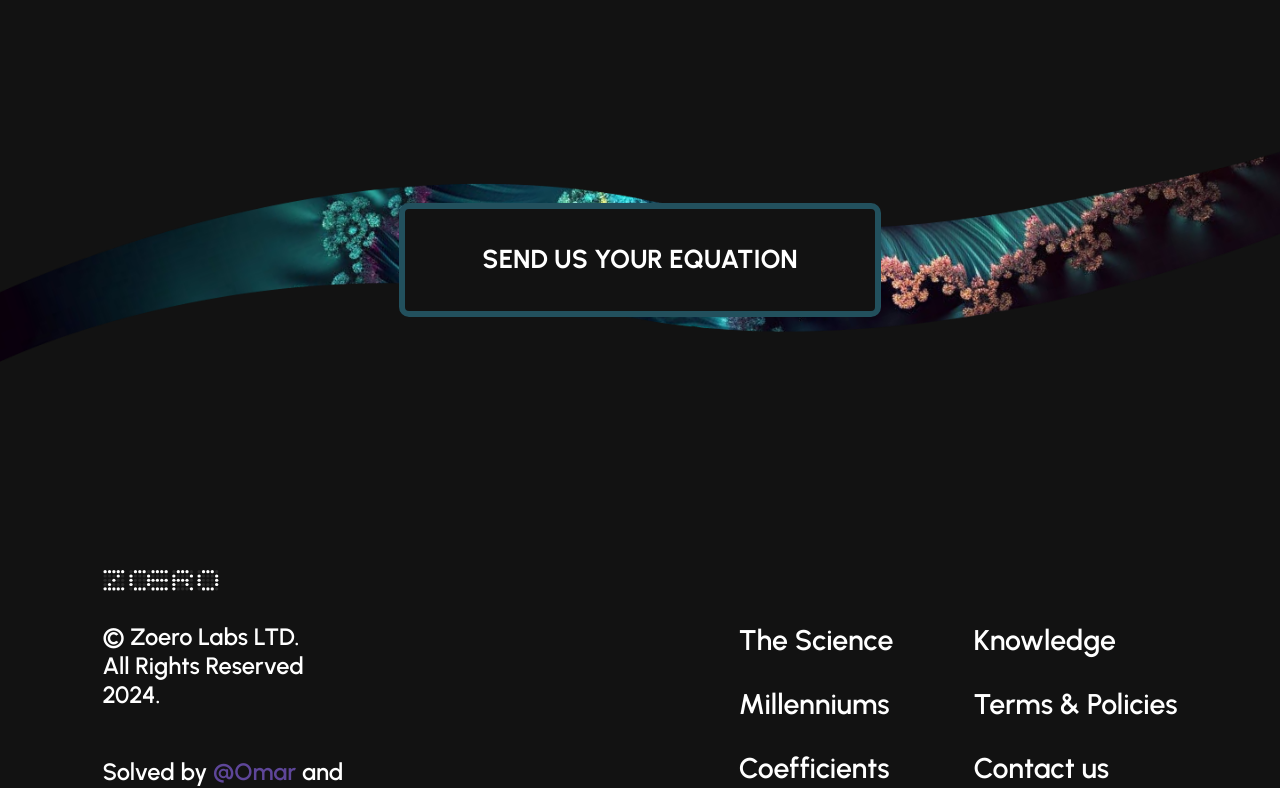
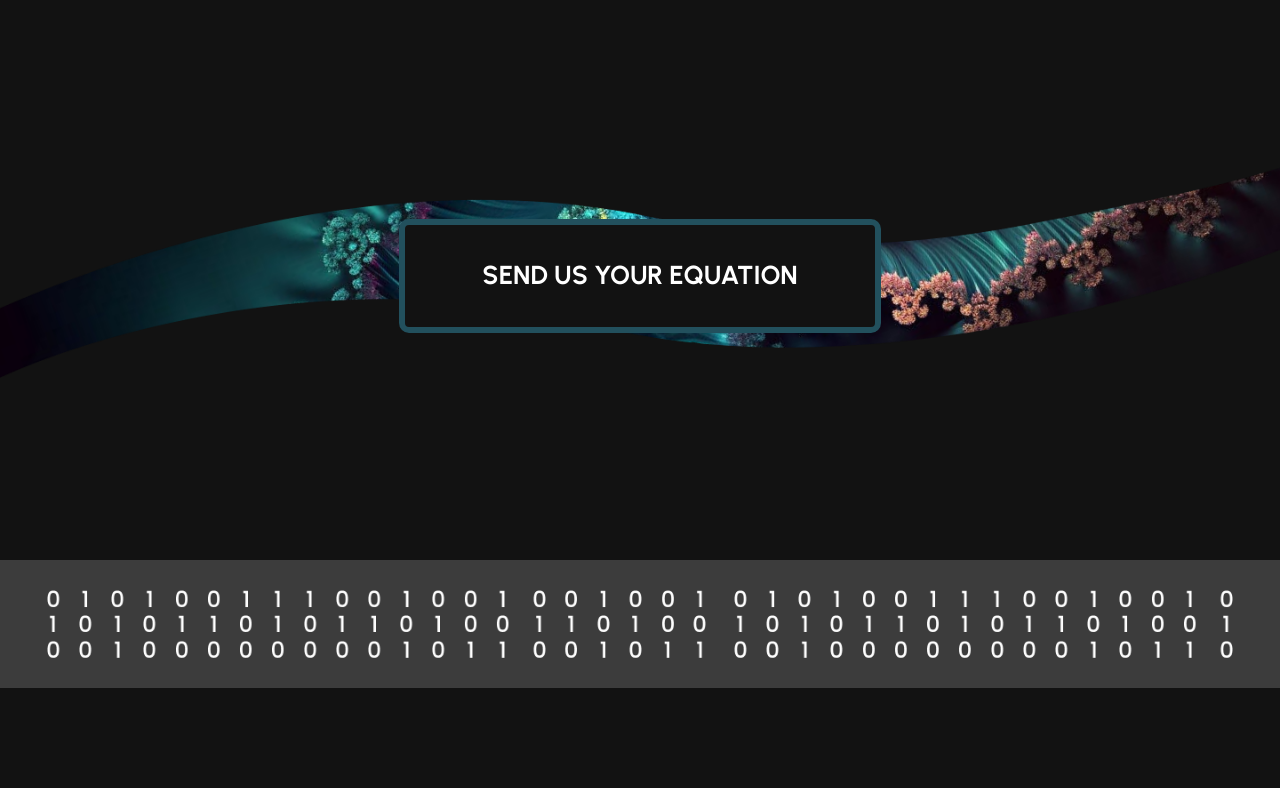
Before and after one commit to ivantrejoc/zoerowebsite, a React (Vite) app: page /contact in a window 1280 px wide. Shown: the part 1712-2500 px from the top of the page. Built offline with nearby package versions, Linux system fonts and the light colour scheme.

Commit message:
binary-stripe

```diff
--- a/src/components/header/Header.jsx
+++ b/src/components/header/Header.jsx
@@ -75,7 +75,7 @@ const Header = () => {
         >
           COEFFICIENTS
         </Typography>
-        <Typography variant="navLinks" component="a" href="#">
+        <Typography variant="navLinks" component="a" href="/contact">
           LET’S SOLVE
         </Typography>
       </Box>
--- a/src/pages/Contact.jsx
+++ b/src/pages/Contact.jsx
@@ -2,7 +2,10 @@ import { Box, Typography, Grid, TextField, Button } from "@mui/material";
 import { useTheme } from "@mui/material/styles";
 import CheckIcon from "@mui/icons-material/Check";
 import coefficientsImage from "../assets/img/coefficients-image.png";
-import buttonBackground from "../assets/img/vector-104-stroke.png"
+import buttonBackground from "../assets/img/vector-104-stroke.png";
+import binaryStripe from "../assets/img/binary-stripe.png";
+
+
 const Contact = () => {
   const theme = useTheme();
 
@@ -32,7 +35,7 @@ const Contact = () => {
           overflowX: "0px",
           height: "43vh",
           maxHeight: "43vh",
-          marginBottom: 10
+          marginBottom: 12
         }}
       >
         <Box
@@ -335,13 +338,30 @@ const Contact = () => {
           backgroundRepeat: "no-repeat",
           backgroundPosition: "center",
           paddingTop: "2vh",
-          width: "100vw",
+          width: "100%",
+          overflowX: "hidden",
           height: "33vh",
           marginBottom: "20vh"
         }}
       >
         <Button>SEND US YOUR EQUATION</Button>
       </Box>
+      <Box
+        id="binary-stripe-container"
+        sx={{
+          display: "flex",
+          justifyContent: "start",
+          alignItems: "center",
+          position: "relative",
+          backgroundImage: `url(${binaryStripe})`,
+          backgroundSize: "100%",
+          backgroundRepeat: "no-repeat",
+          width: "100%",
+          overflowX: "hidden",
+          height: "20vh",
+          marginBottom: "15vh"
+        }}
+      />
     </Box>
   );
 };
--- a/src/pages/Landing.jsx
+++ b/src/pages/Landing.jsx
@@ -1,12 +1,10 @@
 import "../assets/css/_default.css";
 import { Box, useTheme } from "@mui/material";
 import mainBackground from "../assets/img/vector-103-stroke.png";
-import Header from "../components/header/Header.jsx";
 import HeroSection from "../components/heroSection/HeroSection.jsx";
 import ReasoningSection from "../components/reasoningSection/ReasoningSection.jsx";
 import ButtonArea from "../components/buttonArea/ButtonArea.jsx";
 import ExperimentsSection from "../components/experimentsSection/ExperimentsSection.jsx";
-import Footer from "../components/footer/Footer.jsx";
 import binaryStripe from "../assets/img/binary-stripe.png";
 import CoefficientsSection from "../components/coefficientsSection/CoefficientsSection.jsx";
 import FieldsMedalsSection from "../components/fieldsMedalsSection/FieldsMedalsSection.jsx";
```
